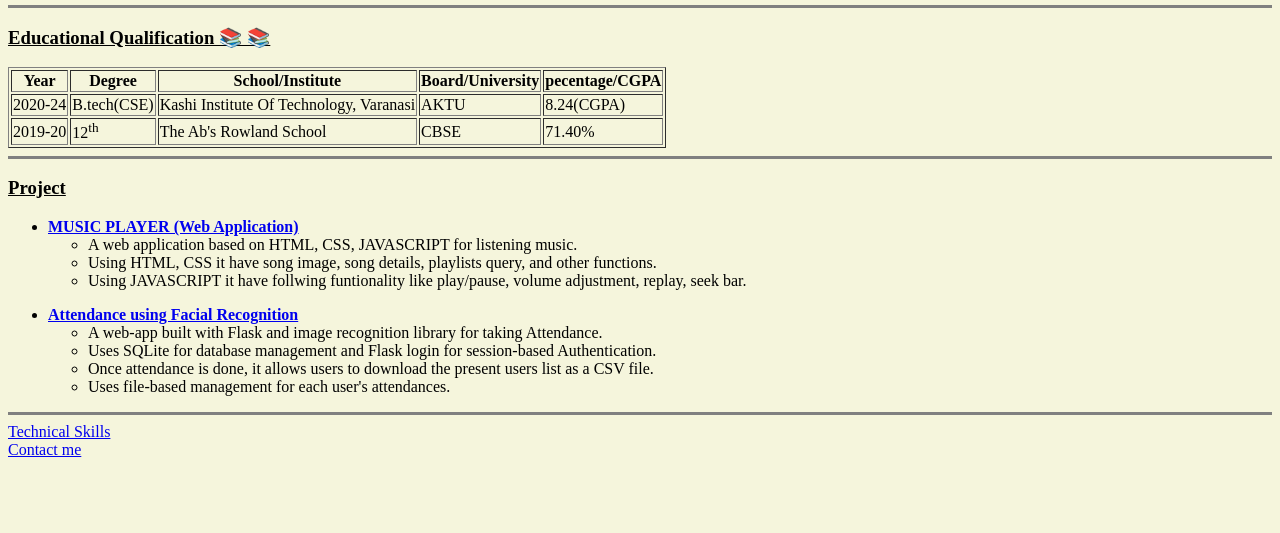
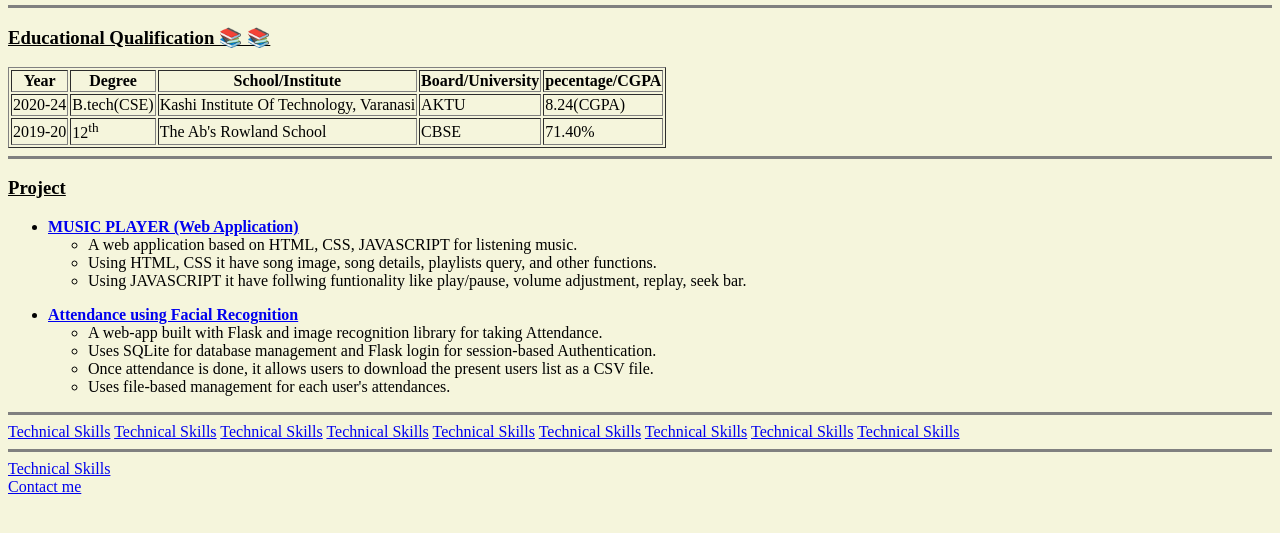
Before and after one commit to akgupta55/personalsite, a plain HTML site: page index.html in a window 1280 px wide. Shown: the part 207-740 px from the top of the page. Drawn offline with Linux system fonts and the light colour scheme.

Commit message:
Update index.html

```diff
--- a/index.html
+++ b/index.html
@@ -75,6 +75,16 @@
     </ul>
     <hr size="3" color="grey" noshade="">
     <a href="tech.html">Technical Skills</a>
+    <a href="tech.html">Technical Skills</a>
+    <a href="tech.html">Technical Skills</a>
+    <a href="tech.html">Technical Skills</a>
+    <a href="tech.html">Technical Skills</a>
+    <a href="tech.html">Technical Skills</a>
+    <a href="tech.html">Technical Skills</a>
+    <a href="tech.html">Technical Skills</a>
+    <a href="tech.html">Technical Skills</a>
+    <hr size="3" color="grey" noshade="">
+    <a href="tech.html">Technical Skills</a>
     <br>
     <a href="contact.html">Contact me</a>
 </body>
```
